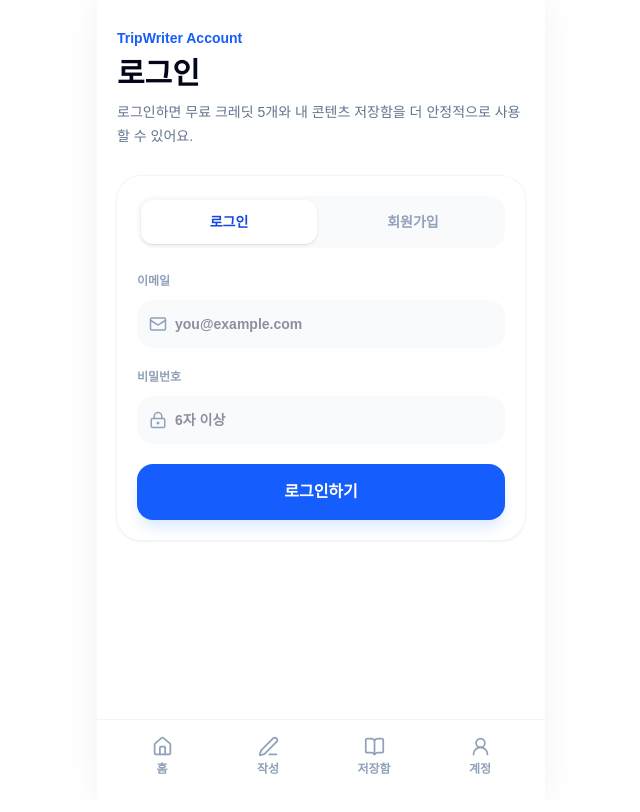
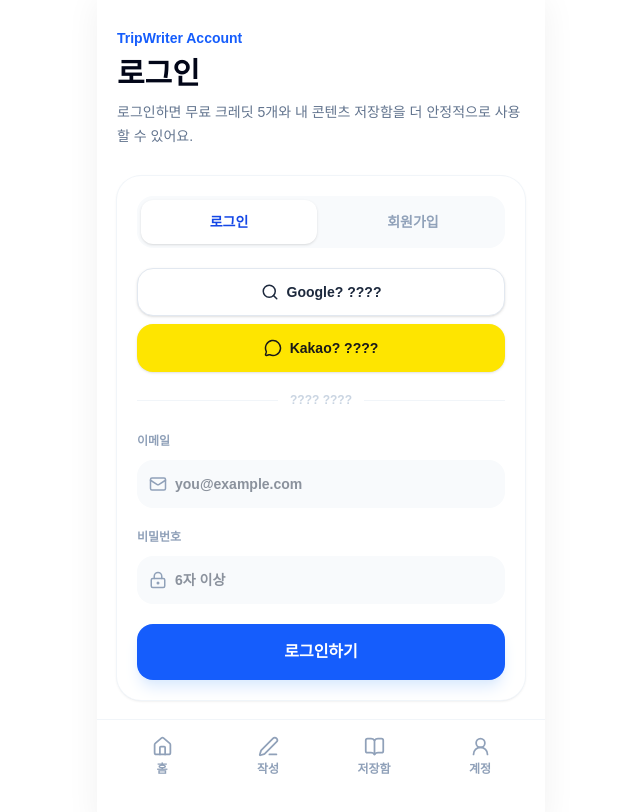
Before and after one commit to mykim2732/tripwriter, a Next.js app: page /login in a window 1280 px wide. Shown: the top 812 px of the page, without its empty margins (319-959 px from the left). Built offline with nearby package versions, Linux system fonts and the light colour scheme; no server answers.

Commit message:
Fix editor toolbar and social login

```diff
--- /dev/null
+++ b/app/auth/callback/page.tsx
@@ -0,0 +1,74 @@
+"use client";
+
+import { Loader2 } from "lucide-react";
+import { useRouter, useSearchParams } from "next/navigation";
+import { Suspense, useEffect, useState } from "react";
+import { PageShell } from "@/components/PageShell";
+import { browserSupabase } from "@/lib/supabase";
+
+export default function AuthCallbackPage() {
+  return (
+    <Suspense fallback={<CallbackShell message="로그인 정보를 확인하고 있어요." />}>
+      <AuthCallbackContent />
+    </Suspense>
+  );
+}
+
+function AuthCallbackContent() {
+  const router = useRouter();
+  const searchParams = useSearchParams();
+  const [message, setMessage] = useState("소셜 로그인 정보를 확인하고 있어요.");
+
+  useEffect(() => {
+    let active = true;
+
+    async function completeOAuth() {
+      try {
+        const supabase = browserSupabase.client;
+        const code = searchParams.get("code");
+        const next = searchParams.get("next") || "/account";
+
+        if (code) {
+          const { error } = await supabase.auth.exchangeCodeForSession(code);
+          if (error) throw error;
+        } else {
+          await supabase.auth.getSession();
+        }
+
+        if (!active) return;
+        setMessage("로그인이 완료됐어요. 계정 화면으로 이동합니다.");
+        window.setTimeout(() => {
+          router.replace(next.startsWith("/") ? next : "/account");
+          router.refresh();
+        }, 500);
+      } catch (error) {
+        console.error("OAuth callback failed", error);
+        if (!active) return;
+        setMessage(error instanceof Error ? error.message : "소셜 로그인 처리 중 문제가 생겼어요.");
+      }
+    }
+
+    void completeOAuth();
+    return () => {
+      active = false;
+    };
+  }, [router, searchParams]);
+
+  return <CallbackShell message={message} />;
+}
+
+function CallbackShell({ message }: { message: string }) {
+  return (
+    <PageShell>
+      <section className="flex min-h-[70vh] items-center justify-center px-5">
+        <div className="w-full rounded-3xl bg-white p-6 text-center shadow-sm ring-1 ring-slate-100">
+          <div className="mx-auto flex h-14 w-14 items-center justify-center rounded-2xl bg-blue-50 text-blue-600">
+            <Loader2 className="animate-spin" size={26} aria-hidden="true" />
+          </div>
+          <h1 className="mt-5 text-xl font-black text-slate-950">로그인 처리 중</h1>
+          <p className="mt-2 text-sm font-bold leading-6 text-slate-500">{message}</p>
+        </div>
+      </section>
+    </PageShell>
+  );
+}
--- a/app/login/page.tsx
+++ b/app/login/page.tsx
@@ -1,6 +1,6 @@
 "use client";
 
-import { Loader2, Mail, LockKeyhole } from "lucide-react";
+import { Loader2, Mail, LockKeyhole, MessageCircle, Search } from "lucide-react";
 import { useRouter } from "next/navigation";
 import { useState } from "react";
 import { Button } from "@/components/Button";
@@ -13,6 +13,7 @@ export default function LoginPage() {
   const [email, setEmail] = useState("");
   const [password, setPassword] = useState("");
   const [loading, setLoading] = useState(false);
+  const [oauthLoading, setOauthLoading] = useState<"google" | "kakao" | null>(null);
   const [message, setMessage] = useState("");
   const [error, setError] = useState("");
 
@@ -55,6 +56,29 @@ export default function LoginPage() {
     }
   }
 
+  async function signInWithProvider(provider: "google" | "kakao") {
+    setError("");
+    setMessage("");
+
+    try {
+      setOauthLoading(provider);
+      const redirectTo = `${window.location.origin}/auth/callback`;
+      const { error } = await browserSupabase.client.auth.signInWithOAuth({
+        provider,
+        options: {
+          redirectTo,
+          queryParams: provider === "google" ? { access_type: "offline", prompt: "consent" } : undefined,
+        },
+      });
+
+      if (error) throw error;
+    } catch (oauthError) {
+      console.error("Supabase OAuth failed", oauthError);
+      setError(oauthError instanceof Error ? oauthError.message : "?? ??? ?? ? ??? ????.");
+      setOauthLoading(null);
+    }
+  }
+
   return (
     <PageShell>
       <section className="px-5 pb-8 pt-7">
@@ -72,7 +96,34 @@ export default function LoginPage() {
             <button type="button" onClick={() => setMode("signup")} className={`min-h-11 rounded-xl text-sm font-black ${mode === "signup" ? "bg-white text-blue-700 shadow-sm" : "text-slate-400"}`}>회원가입</button>
           </div>
 
-          <label className="mt-5 block">
+
+          <div className="mt-5 grid gap-2">
+            <button
+              type="button"
+              onClick={() => signInWithProvider("google")}
+              disabled={Boolean(oauthLoading) || loading}
+              className="inline-flex min-h-12 items-center justify-center gap-2 rounded-2xl border border-slate-200 bg-white px-4 text-sm font-black text-slate-800 shadow-sm disabled:opacity-60"
+            >
+              {oauthLoading === "google" ? <Loader2 className="animate-spin" size={18} /> : <Search size={18} />}
+              Google? ????
+            </button>
+            <button
+              type="button"
+              onClick={() => signInWithProvider("kakao")}
+              disabled={Boolean(oauthLoading) || loading}
+              className="inline-flex min-h-12 items-center justify-center gap-2 rounded-2xl bg-[#FEE500] px-4 text-sm font-black text-[#191919] shadow-sm disabled:opacity-60"
+            >
+              {oauthLoading === "kakao" ? <Loader2 className="animate-spin" size={18} /> : <MessageCircle size={18} />}
+              Kakao? ????
+            </button>
+          </div>
+
+          <div className="my-5 flex items-center gap-3 text-xs font-black text-slate-300">
+            <span className="h-px flex-1 bg-slate-100" />
+            ???? ????
+            <span className="h-px flex-1 bg-slate-100" />
+          </div>
+          <label className="block">
             <span className="text-xs font-black text-slate-400">이메일</span>
             <div className="mt-2 flex min-h-12 items-center gap-2 rounded-2xl bg-slate-50 px-3 focus-within:ring-2 focus-within:ring-blue-200">
               <Mail size={18} className="text-slate-400" aria-hidden="true" />
--- a/components/FloatingEditorToolbar.tsx
+++ b/components/FloatingEditorToolbar.tsx
@@ -32,7 +32,7 @@ export function FloatingEditorToolbar({
   saveLabel = "저장",
 }: Props) {
   return (
-    <footer className="sticky bottom-0 z-30 border-t border-slate-100 bg-white/95 pb-[env(safe-area-inset-bottom)] shadow-[0_-10px_30px_rgba(15,23,42,0.04)] backdrop-blur">
+    <footer className="fixed left-1/2 z-50 w-full max-w-md -translate-x-1/2 border-t border-slate-100 bg-white/95 pb-[env(safe-area-inset-bottom)] shadow-[0_-10px_30px_rgba(15,23,42,0.08)] backdrop-blur" style={{ bottom: "calc(72px + env(safe-area-inset-bottom))" }}>
       {children && <div className="max-h-[52vh] overflow-y-auto overscroll-contain border-b border-slate-100 bg-white px-3 py-3">{children}</div>}
       <div className={`grid ${columnsClass} items-center gap-1 px-3 py-2`}>
         {items.map((item) => (
```
